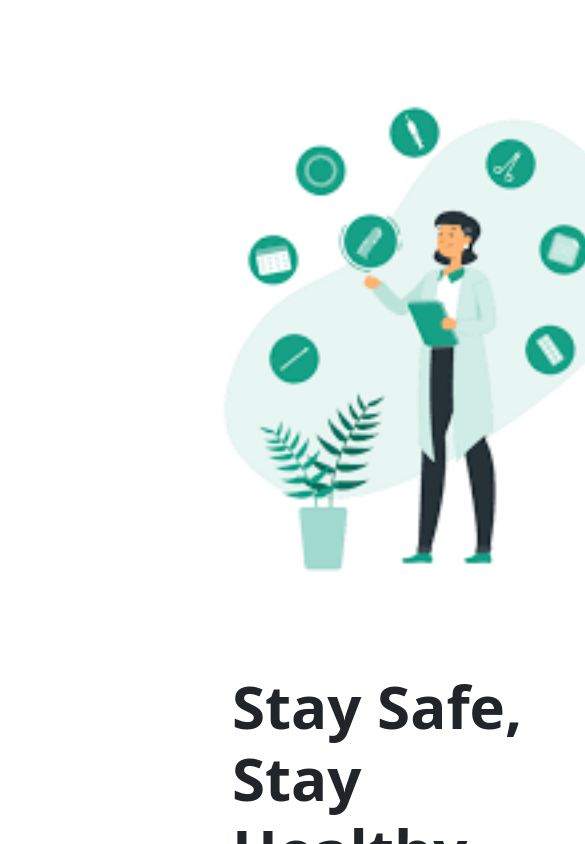
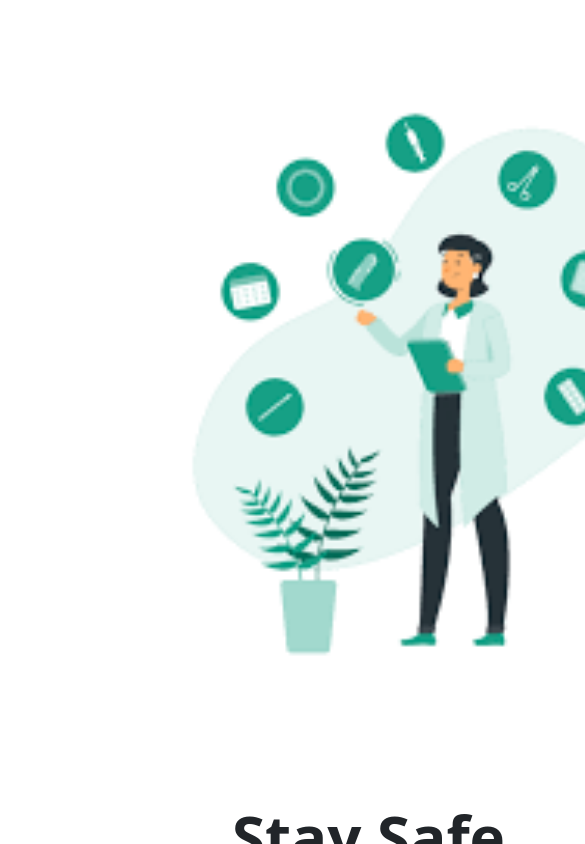
Before and after one commit to yeswanth-2003/MEDICAL-FRONTEND, a React (Create React App) app: page /home in a window 390 px wide. Shown: the top 844 px of the page, 585 px wide, since content can reach past the window. Built offline with nearby package versions, Linux system fonts and the light colour scheme.

Commit message:
Update Homee.css

```diff
--- a/src/Homee.css
+++ b/src/Homee.css
@@ -95,14 +95,21 @@
     display: flex;
     flex-direction: column;
     width: 800px;
+    margin: 0 0;
   }
   .image img{
-    width: 600px;
-    margin-top:30px;
+    width: 700px;
+    margin : 30px 0;
+  }
+  .contentone{
+    width: 800px;
+    margin: 0 0;
+    padding: 0 0;
   }
   .contentone h2{
     font-size: 60px;
     margin-left: 0;
+    width : 100%;
   }
   .contentone p{
     font-size: 30px;
@@ -117,7 +124,7 @@
   .boxes {
     display: flex;
     justify-content: space-between;
-    padding: 40px;
+    margin: 0;
     width: 800px;
   }
 
```
